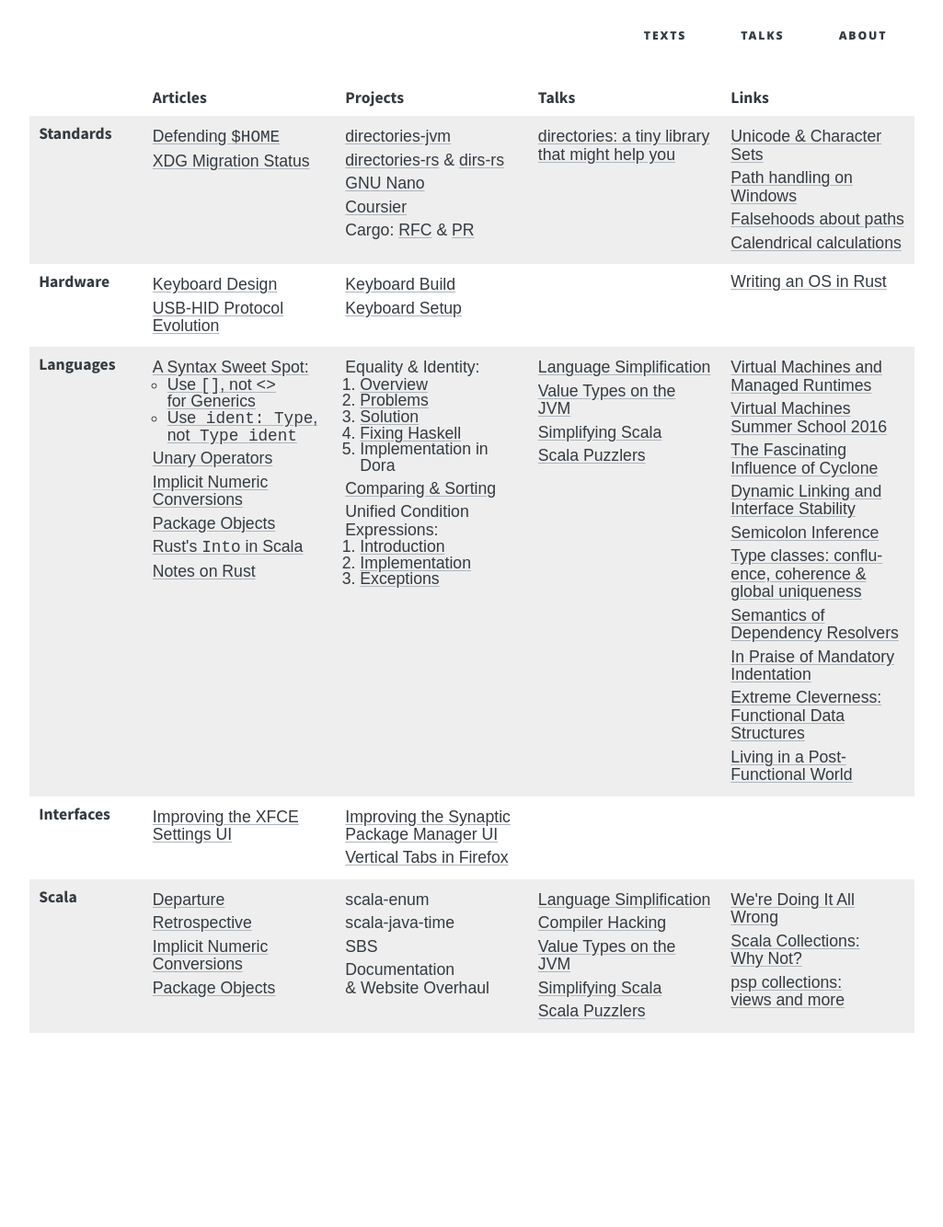
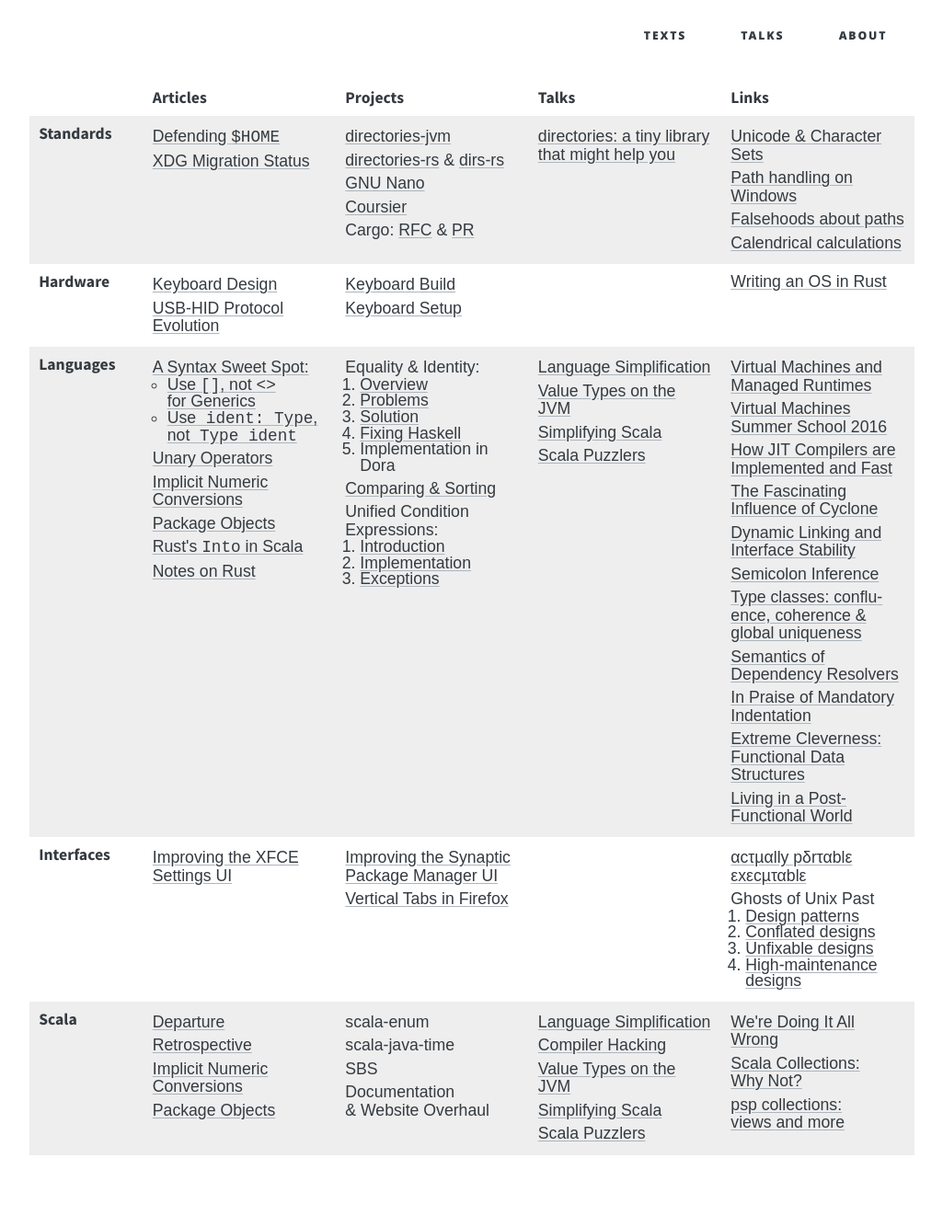
Before and after one commit to soc/soc.me, a Jekyll site: the page built from index.md, in a window 1280 px wide. Shown: the whole page at 92% size, without its empty margins (127-1152 px from the left). Built offline with Jekyll 4.4.1, drawn with Linux system fonts in a browser that asks for light colours; some web fonts are replaced; before the commit the page ends 1201 px from its top, so only the background shows below that.

Commit message:
Add links to front page

```diff
--- a/index.md
+++ b/index.md
@@ -91,6 +91,7 @@
     <td>
       <div><a href="http://www.wolczko.com/CS294/">Virtual Machines and Managed Runtimes</a></div>
       <div><a href="https://soft-dev.org/events/vmss16/">Virtual Machines<br/>Summer School 2016</a></div>
+      <div><a href="https://carolchen.me/blog/technical/jits-impls/">How JIT Compilers are Implemented and Fast</a></div>
       <div><a href="http://pling.jondgoodwin.com/post/cyclone/">The Fascinating Influence of Cyclone</a></div>
       <div><a href="https://gankra.github.io/blah/swift-abi/">Dynamic Linking and Interface Stability</a></div>
       <div><a href="http://pling.jondgoodwin.com/post/semicolon-inference/">Semicolon Inference</a></div>
@@ -111,7 +112,17 @@
       <div><a href="interfaces/vertical-tabs-in-firefox">Vertical Tabs in Firefox</a></div>
     </td>
     <td></td>
-    <td></td>
+    <td>
+      <div><a href="https://justine.lol/ape.html">αcτµαlly pδrταblε εxεcµταblε</a></div>
+      <div>Ghosts of Unix Past
+        <ol>
+          <li><a href="https://lwn.net/Articles/411845/">Design patterns</a></li>
+          <li><a href="https://lwn.net/Articles/412131/">Conflated designs</a></li>
+          <li><a href="https://lwn.net/Articles/414618/">Unfixable designs</a></li>
+          <li><a href="https://lwn.net/Articles/416494/">High-maintenance designs</a></li>
+        </ol>
+      </div>
+    </td>
   </tr>
   <tr>
     <th class="table-topic">Scala</th>
```
